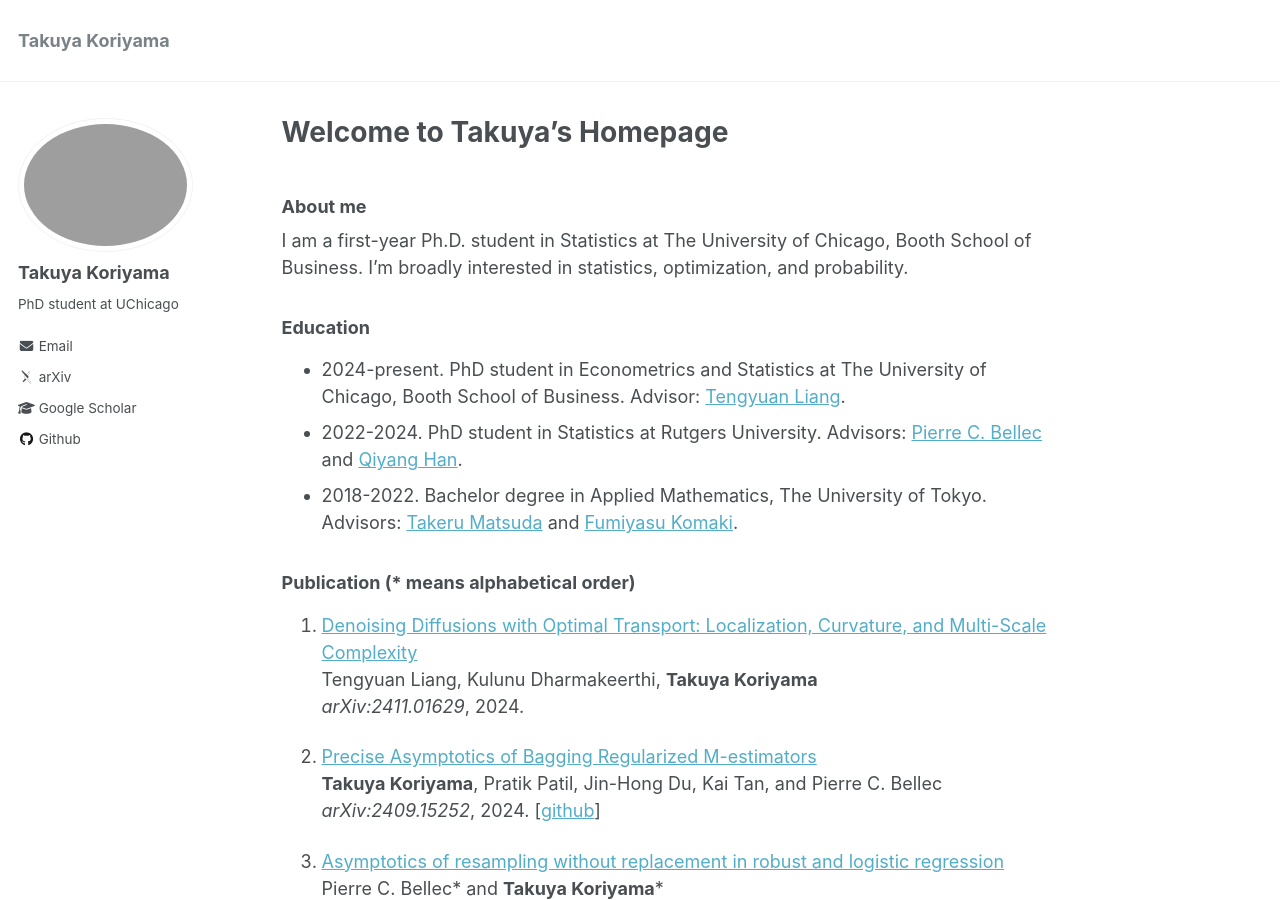
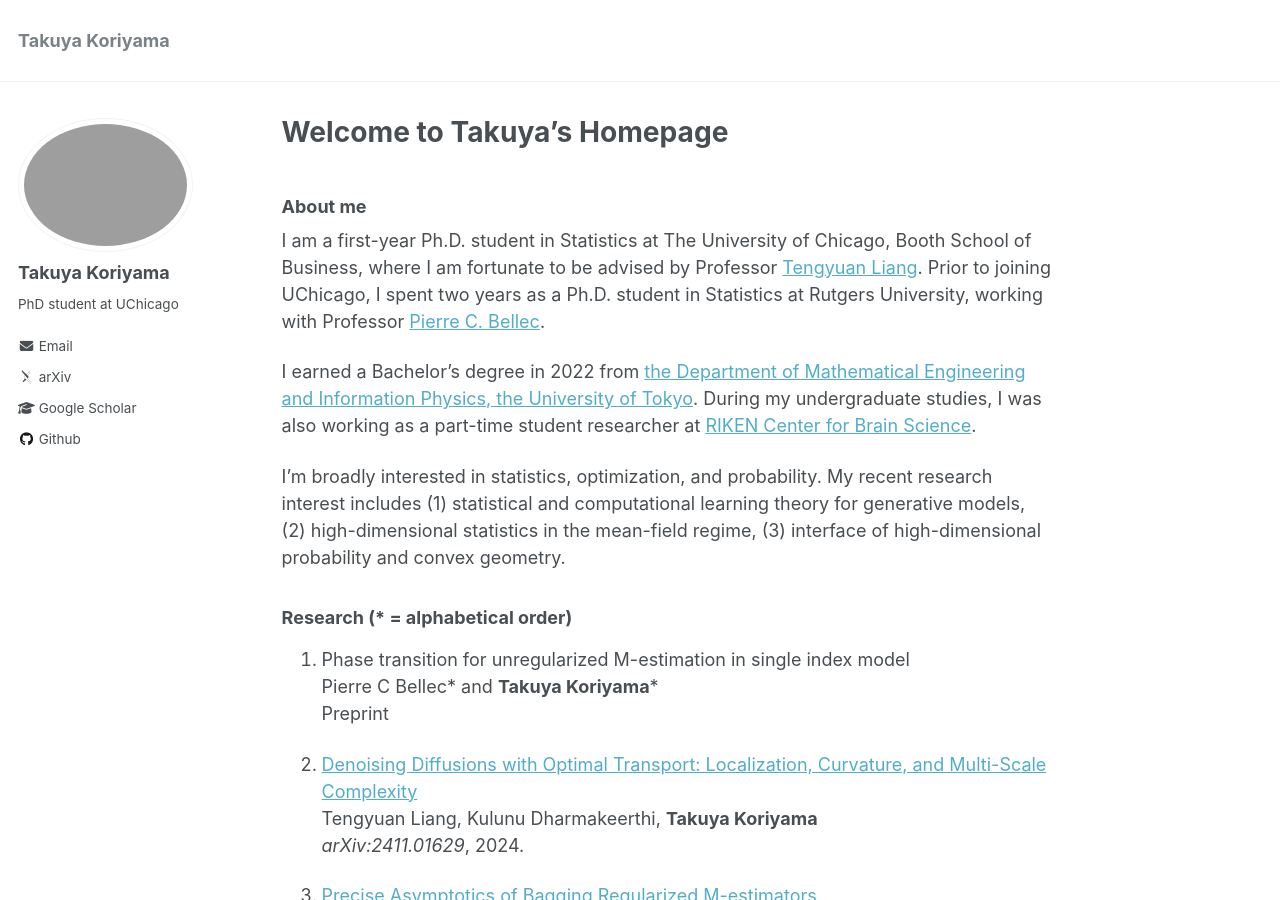
Before and after one commit to TakuyaKoriyama/takuyakoriyama.github.io, a Jekyll site: the page built from _pages/about.md, in a window 1280 px wide and 900 px high. Built offline with Jekyll 4.4.1, drawn with Linux system fonts in a browser that asks for light colours; some web fonts are replaced; some of the changed text lies outside the part shown.

Commit message:
Update about.md

```diff
--- a/_pages/about.md
+++ b/_pages/about.md
@@ -8,49 +8,52 @@ redirect_from:
 ---
 
 ### About me
-I am a first-year Ph.D. student in Statistics at The University of Chicago, Booth School of Business. I'm broadly interested in statistics, optimization, and probability.
-<!-- My recent research interests include high dimensional asymptotics, generative model.   -->
+I am a first-year Ph.D. student in Statistics at The University of Chicago, Booth School of Business, where I am fortunate to be advised by Professor [Tengyuan Liang](https://tyliang.github.io/). Prior to joining UChicago, I spent two years as a Ph.D. student in Statistics at Rutgers University, working with Professor [Pierre C. Bellec](https://statweb.rutgers.edu/PCB71/).
 
-### Education
-* 2024-present. PhD student in Econometrics and Statistics at The University of Chicago, Booth School of Business. Advisor: [Tengyuan Liang](https://tyliang.github.io/).
-* 2022-2024. PhD student in Statistics at Rutgers University.
-Advisors: [Pierre C. Bellec](https://statweb.rutgers.edu/PCB71/) and [Qiyang Han](https://statweb.rutgers.edu/qh85/).
-* 2018-2022. Bachelor degree in Applied Mathematics, The University of Tokyo.
-Advisors: [Takeru Matsuda](http://www.stat.t.u-tokyo.ac.jp/~t-matsuda/) and [Fumiyasu Komaki](http://www.stat.t.u-tokyo.ac.jp/~komaki/index-e.html).
+I earned a Bachelor’s degree in 2022 from [the Department of Mathematical Engineering and Information Physics, the University of Tokyo](https://www.keisu.t.u-tokyo.ac.jp/en/).  During my undergraduate studies, I was also working as a part-time student researcher at [RIKEN Center for Brain Science](https://cbs.riken.jp/en/).
+<!-- CBS, focusing on the asymptotic theory of combinatorial stochastic processes. -->
+
+I'm broadly interested in statistics, optimization, and probability. My recent research interest includes (1) statistical and computational learning theory for generative models, (2) high-dimensional statistics in the mean-field regime, (3) interface of high-dimensional probability and convex geometry.
 
 
-### Publication (\* means alphabetical order)
-1. [Denoising Diffusions with Optimal Transport: Localization, Curvature, and Multi-Scale Complexity](https://arxiv.org/abs/2411.01629)\\
+### Research (\* = alphabetical order)
+9. Phase transition for unregularized M-estimation in single index model\\
+Pierre C Bellec\* and __Takuya Koriyama__\*\\
+Preprint
+
+8. [Denoising Diffusions with Optimal Transport: Localization, Curvature, and Multi-Scale Complexity](https://arxiv.org/abs/2411.01629)\\
 Tengyuan Liang, Kulunu Dharmakeerthi, __Takuya Koriyama__\\
 *arXiv:2411.01629*, 2024.
 
-1. [Precise Asymptotics of Bagging Regularized M-estimators](https://arxiv.org/abs/2409.15252)\\
+7. [Precise Asymptotics of Bagging Regularized M-estimators](https://arxiv.org/abs/2409.15252)\\
 __Takuya Koriyama__, Pratik Patil, Jin-Hong Du, Kai Tan, and Pierre C. Bellec \\
 *arXiv:2409.15252*, 2024. [[github](https://github.com/jaydu1/subagging-asymptotics)]
 
-1. [Asymptotics of resampling without replacement in robust and logistic regression](https://arxiv.org/abs/2404.02070)\\
+6. [Asymptotics of resampling without replacement in robust and logistic regression](https://arxiv.org/abs/2404.02070)\\
 Pierre C. Bellec\* and __Takuya Koriyama__\* \\
 *arXiv:2404.02070*, 2024
 
-1. [Existence of solutions to the nonlinear equations characterizing the precise error of M-estimators](https://arxiv.org/abs/2312.13254)\\
+5. [Existence of solutions to the nonlinear equations characterizing the precise error of M-estimators](https://arxiv.org/abs/2312.13254)\\
 Pierre C. Bellec\* and __Takuya Koriyama__\*\\
 *arXiv:2312.13254*, 2023. [[slide](../files/nonlinear_system_slide.pdf)]
 
-1. [Error estimation and adaptive tuning for unregularized robust M-estimator](https://arxiv.org/abs/2312.13257)\\
+4. [Error estimation and adaptive tuning for unregularized robust M-estimator](https://arxiv.org/abs/2312.13257)\\
 Pierre C. Bellec\* and __Takuya Koriyama__\*\\
 *arXiv:2312.13257*, 2023
 
-1. [Corrected generalized cross-validation for finite ensembles of penalized estimators](https://arxiv.org/abs/2310.01374)\\
+3. [Corrected generalized cross-validation for finite ensembles of penalized estimators](https://arxiv.org/abs/2310.01374)\\
 Pierre C. Bellec\*, Jin-Hong Du\*, __Takuya Koriyama__\*, Pratik Patil\* and Kai Tan\* \\
 __*Journal of the Royal Statistical Society: Series B*__, 2024. [[journal](https://doi.org/10.1093/jrsssb/qkae092)], [[slide](../files/slide_cgcv.pdf)], [[github](https://github.com/kaitan365/CorrectedGCV)].
 
-1. [Fully Data-driven Normalized and Exponentiated Kernel Density Estimator with Hyvärinen Score](https://arxiv.org/abs/2212.00984)\\
+2. [Fully Data-driven Normalized and Exponentiated Kernel Density Estimator with Hyvärinen Score](https://arxiv.org/abs/2212.00984)\\
 Shunsuke Imai, __Takuya Koriyama__, Shouto Yonekura, Shonosuke Sugasawa and Yoshihiko Nishiyama\\
 __*Journal of Business & Economic Statistics*__, 2024. [[journal](https://www.tandfonline.com/doi/full/10.1080/07350015.2024.2326149?casa_token=_YOXJFqGXa0AAAAA%3AZCueJ9QbEp0N1Yvh8Bm0ieEefDcQECfZyzYWfPd2KTI_yxy9l7rt0cja6c5I4cyVJuAT7q2sfTzo)]
 
 1. [Asymptotic analysis of parameter estimation for the Ewens--Pitman partition](https://arxiv.org/abs/2207.01949)\\
 __Takuya Koriyama__, Takeru Matsuda and Fumiyasu Komaki\\
-*arXiv:2207.01949*, 2022. [[slide](../files/slide_ep.pdf)]
+Minor revision at __*Journals of Applied probability*__. *arXiv:2207.01949*, 2022. [[slide](../files/slide_ep.pdf)]
+
+
 
 ### Talk
 * IMS International Conference on Statistics and Data Science, Nice, December 2024.
@@ -67,10 +70,16 @@ __Takuya Koriyama__, Takeru Matsuda and Fumiyasu Komaki\\
 * TA: Stochastic process, spring 2024.
 * Instructor: Probability and Stochastic Processes, summer 2024.
 
-### Award
-* Best Ph.D. Qualifying Exam Performance, Department of Statistics, Rutgers University, 2023.
-* Student Travel Award, IMS International Conference on Statistics and Data Science, 2022.
-* Best Presentation Award and Japan Statistical Society Certificate Director's Award, 16th Japan Statistical Society Spring Meeting, 2022.
+<!-- ### Award
+<!-- * Travel award for Yale FDS workshop, 2024.  -->
+<!-- * Best Ph.D. Qualifying Exam Performance, Department of Statistics, Rutgers University, 2023. -->
+<!-- * Student Travel Award, IMS International Conference on Statistics and Data Science, 2022.
+* Best Presentation Award and Japan Statistical Society Certificate Director's Award, 16th Japan Statistical Society Spring Meeting, 2022.   -->
 
-<!-- ### Misc
-I received my bachelor's degree in applied mathematics from UTokyo. During the undergraduate study I was also working at RIKEN CBS as a student reseacher where I was working on combinatorial stochastic processes. After that, I moved to Rutgers Stat as a PhD student and spend two years. At Rutgers I was working on high dim stat with professor Pierre C Bellec.  -->
+
+<!-- ### Education
+* 2024-present. PhD student in Econometrics and Statistics at The University of Chicago, Booth School of Business. Advisor: [Tengyuan Liang](https://tyliang.github.io/).
+* 2022-2024. PhD student in Statistics at Rutgers University.
+Advisors: [Pierre C. Bellec](https://statweb.rutgers.edu/PCB71/) and [Qiyang Han](https://statweb.rutgers.edu/qh85/).
+* 2018-2022. Bachelor degree in Applied Mathematics, The University of Tokyo.
+Advisors: [Takeru Matsuda](http://www.stat.t.u-tokyo.ac.jp/~t-matsuda/) and [Fumiyasu Komaki](http://www.stat.t.u-tokyo.ac.jp/~komaki/index-e.html).  -->
```
